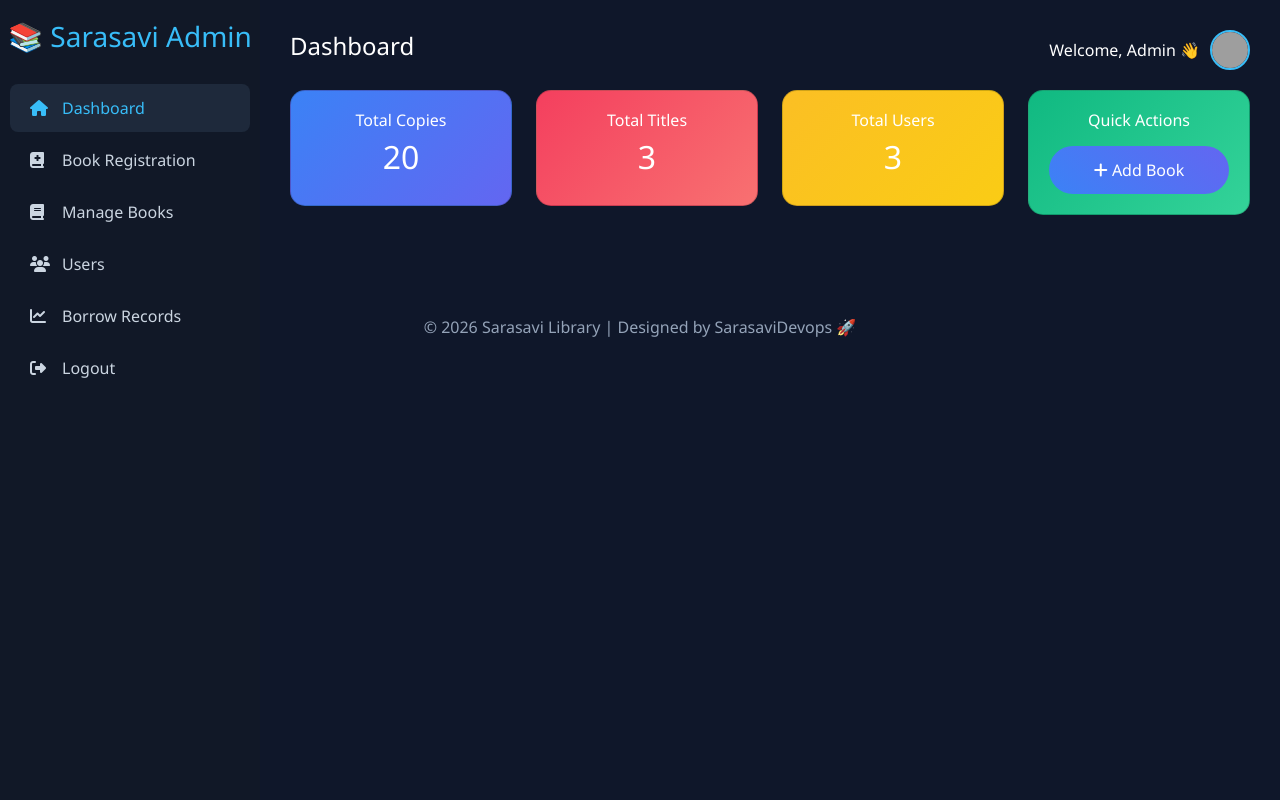
After one commit to Kusalranasinghe/Sarasavi-Library, a PHP site: page /admin_dashboard.php in a window 1280 px wide. The commit adds this page. Run offline with PHP 8.4, Linux system fonts and the light colour scheme; data comes from the database, SQL or seed files in the repository; grey boxes are pictures that could not be loaded.

Commit message:
Add admin dashboard & reorganize project files

```diff
--- /dev/null
+++ b/admin_dashboard.php
@@ -0,0 +1,94 @@
+<?php
+session_start();
+include 'includes/database.php';
+
+/*if(!isset($_SESSION['admin_id'])){
+    header("Location: login.php");
+    exit();
+}*/
+
+$totalCopiesQuery = $conn->query("SELECT SUM(copies) AS total FROM bookstock");
+$totalCopies = $totalCopiesQuery->fetch_assoc()['total'] ?? 0;
+
+$totalTitlesQuery = $conn->query("SELECT COUNT(*) AS total FROM books");
+$totalTitles = $totalTitlesQuery->fetch_assoc()['total'] ?? 0;
+
+$totalUsersQuery = $conn->query("SELECT COUNT(*) AS total FROM users");
+$totalUsers = $totalUsersQuery->fetch_assoc()['total'] ?? 0;
+
+$months = ['Jan','Feb','Mar','Apr','May','Jun'];
+$borrowData = [];
+foreach($months as $i => $month){
+    $monthNum = $i + 1;
+    $row = $conn->query("SELECT COUNT(*) AS total FROM borrows WHERE MONTH(borrow_date) = $monthNum")->fetch_assoc();
+    $borrowData[] = $row['total'] ?? 0;
+}
+?>
+<!DOCTYPE html>
+<html lang="en">
+<head>
+<meta charset="UTF-8">
+<meta name="viewport" content="width=device-width, initial-scale=1.0">
+<title>Admin Dashboard - Sarasavi Library</title>
+<link href="https://cdn.jsdelivr.net/npm/bootstrap@5.3.8/dist/css/bootstrap.min.css" rel="stylesheet">
+<link href="https://cdnjs.cloudflare.com/ajax/libs/font-awesome/6.4.2/css/all.min.css" rel="stylesheet">
+<link rel="stylesheet" href="css/admin.css">
+</head>
+<body>
+
+<div class="sidebar">
+    <h3>📚 Sarasavi Admin</h3>
+    <a href="#" class="active"><i class="fas fa-home"></i> Dashboard</a>
+    <a href="bookregistration.php"><i class="fas fa-book-medical"></i> Book Registration</a>
+    <a href="manage_books.php"><i class="fas fa-book"></i> Manage Books</a>
+    <a href="manage_users.php"><i class="fas fa-users"></i> Users</a>
+    <a href="manage_borrows.php"><i class="fas fa-chart-line"></i> Borrow Records</a>
+    <a href="logout.php"><i class="fas fa-sign-out-alt"></i> Logout</a>
+</div>
+
+<div class="main">
+
+    <div class="topbar">
+        <h4>Dashboard</h4>
+        <div class="profile">
+            <span>Welcome, Admin 👋</span>
+            <img src="https://i.pravatar.cc/150?img=5" alt="Profile">
+        </div>
+    </div>
+
+    <div class="row g-4">
+        <div class="col-md-3">
+            <div class="card bg-gradient1 text-white text-center">
+                <h6>Total Copies</h6>
+                <h2><?= $totalCopies ?></h2>
+            </div>
+        </div>
+        <div class="col-md-3">
+            <div class="card bg-gradient2 text-white text-center">
+                <h6>Total Titles</h6>
+                <h2><?= $totalTitles ?></h2>
+            </div>
+        </div>
+        <div class="col-md-3">
+            <div class="card bg-gradient3 text-white text-center">
+                <h6>Total Users</h6>
+                <h2><?= $totalUsers ?></h2>
+            </div>
+        </div>
+        <div class="col-md-3">
+            <div class="card bg-gradient4 text-white text-center">
+                <h6>Quick Actions</h6>
+                <a href="bookregistration.php" class="btn btn-custom mt-2"><i class="fas fa-plus"></i> Add Book</a>
+            </div>
+        </div>
+    </div>
+
+</div>
+
+<footer>
+    © 2026 Sarasavi Library | Designed by SarasaviDevops 🚀
+</footer>
+
+<script src="script.js"></script>
+</body>
+</html>
--- a/bookregistration.php
+++ b/bookregistration.php
@@ -1,6 +1,6 @@
 <?php
 
-include 'database.php';
+include 'includes/database.php';
 
 ?>
 
--- /dev/null
+++ b/css/admin.css
@@ -0,0 +1,119 @@
+body {
+    font-family:'Segoe UI',sans-serif;
+    background:#0f172a;
+    color:#fff;
+    overflow-x:hidden;
+    margin:0;
+}
+
+.sidebar {
+    height:100vh;
+    width:260px;
+    position:fixed;
+    background:#111827;
+    padding-top:20px;
+}
+.sidebar h3 {
+    text-align:center;
+    color:#38bdf8;
+    margin-bottom:30px;
+}
+.sidebar a {
+    display:flex;
+    align-items:center;
+    gap:12px;
+    padding:12px 20px;
+    color:#cbd5e1;
+    text-decoration:none;
+    border-radius:8px;
+    margin:4px 10px;
+    transition:.3s;
+}
+.sidebar a.active, .sidebar a:hover {
+    background:#1e293b;
+    color:#38bdf8;
+}
+.sidebar a i {
+    width:20px;
+}
+
+
+.main {
+    margin-left:260px;
+    padding:30px;
+    transition:.3s;
+}
+
+.topbar {
+    display:flex;
+    justify-content:space-between;
+    align-items:center;
+    margin-bottom:20px;
+}
+.topbar .profile {
+    display:flex;
+    align-items:center;
+    gap:10px;
+}
+.topbar .profile img {
+    width:40px;
+    border-radius:50%;
+    border:2px solid #38bdf8;
+}
+
+
+.card {
+    border-radius:15px;
+    padding:20px;
+    transition:.3s;
+}
+.card:hover {
+    transform:translateY(-5px);
+}
+.bg-gradient1 {
+    background:linear-gradient(135deg,#3b82f6,#6366f1);
+}
+.bg-gradient2 {
+    background:linear-gradient(135deg,#f43f5e,#f87171);
+}
+.bg-gradient3 {
+    background:linear-gradient(135deg,#fbbf24,#facc15);
+}
+.bg-gradient4 {
+    background:linear-gradient(135deg,#10b981,#34d399);
+}
+
+
+.btn-custom {
+    border-radius:25px;
+    padding:12px 25px;
+    font-weight:500;
+    background:linear-gradient(45deg,#3b82f6,#6366f1);
+    border:none;
+    transition:.3s;
+    color:#fff;
+    text-decoration:none;
+    display:inline-block;
+}
+.btn-custom:hover {
+    transform:scale(1.05);
+}
+
+
+footer {
+    text-align:center;
+    padding:20px;
+    color:#94a3b8;
+    margin-top:50px;
+}
+
+
+@media(max-width:768px){
+    .sidebar{
+        width:200px;
+    }
+    .main{
+        margin-left:200px;
+        padding:20px;
+    }
+}
--- a/database.php
+++ b/includes/database.php
@@ -12,10 +12,4 @@
     catch(mysqli_sql_exception $e) {
         echo "Connection failed: ";
     }
-
-    if($conn) {
-         echo "Connected successfully";
-    }
-
-
 ?>
--- a/index.html
+++ b/index.html
@@ -9,6 +9,6 @@
 </head>
 <body>
     <h2>Welcome to Sarasavi-Library</h2>
-    <button><a href="dashboard.php">Dashboard</a></button>
+    <button><a href="user_dashboard.php">Dashboard</a></button>
 </body>
 </html>
--- /dev/null
+++ b/script.js
@@ -0,0 +1,24 @@
+function initializeChart(canvasId, labels, data){
+    const ctx = document.getElementById(canvasId).getContext('2d');
+    new Chart(ctx, {
+        type: 'line',
+        data: {
+            labels: labels,
+            datasets: [{
+                label: 'Books Borrowed',
+                data: data,
+                backgroundColor: 'rgba(59,130,246,0.2)',
+                borderColor: 'rgba(59,130,246,1)',
+                borderWidth: 3,
+                tension: 0.3,
+                fill: true,
+                pointBackgroundColor: 'rgba(59,130,246,1)',
+            }]
+        },
+        options: {
+            responsive: true,
+            plugins: { legend: { display: false } },
+            scales: { y: { beginAtZero: true } }
+        }
+    });
+}
--- a/stockupdate.php
+++ b/stockupdate.php
@@ -1,6 +1,6 @@
 <?php
 
-include 'database.php';
+include 'includes/database.php';
 
 ?>
 
--- a/dashboard.php
+++ b/user_dashboard.php
@@ -3,7 +3,7 @@
 <head>
     <meta charset="UTF-8">
     <meta name="viewport" content="width=device-width, initial-scale=1.0">
-    <title>Dashboard</title>
+    <title>User Dashboard - Sarasavi</title>
     <link href="https://cdn.jsdelivr.net/npm/bootstrap@5.3.8/dist/css/bootstrap.min.css" rel="stylesheet" integrity="sha384-sRIl4kxILFvY47J16cr9ZwB07vP4J8+LH7qKQnuqkuIAvNWLzeN8tE5YBujZqJLB" crossorigin="anonymous">
     <link rel="stylesheet" href="styles.css">
 </head>
@@ -11,5 +11,7 @@
     <h2>This is Sarasavi-Library Dashboard</h2>
     <button><a href="bookregistration.php">Book Registration</a></button>
 
+    <?php include 'includes/footer.php'; ?>
+    <script src="script.js"></script>
 </body>
 </html>
```
Also changed, not shown: bookstock.sql (deleted, +0 -78 lines), sarasavi_db.sql (added, +191 -0 lines), css/styles.css (renamed from styles.css), includes/footer.php (added).
